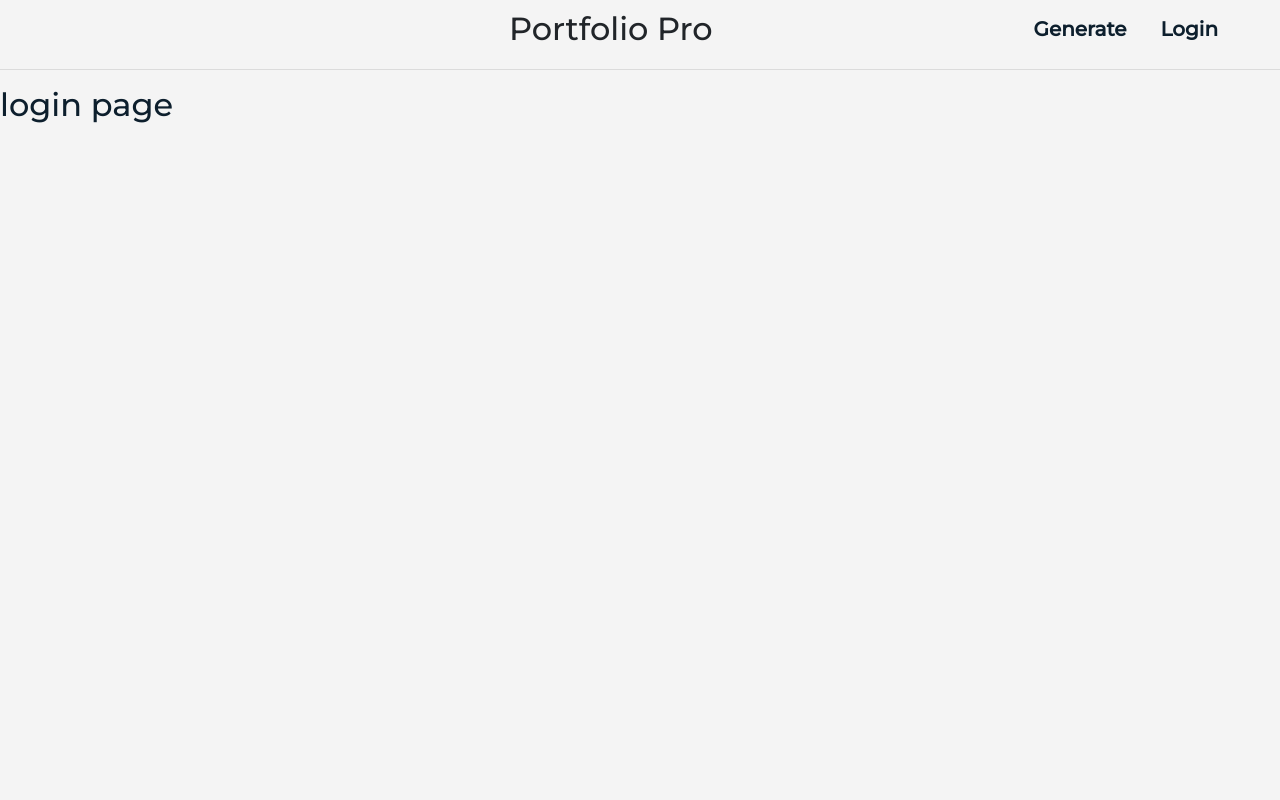
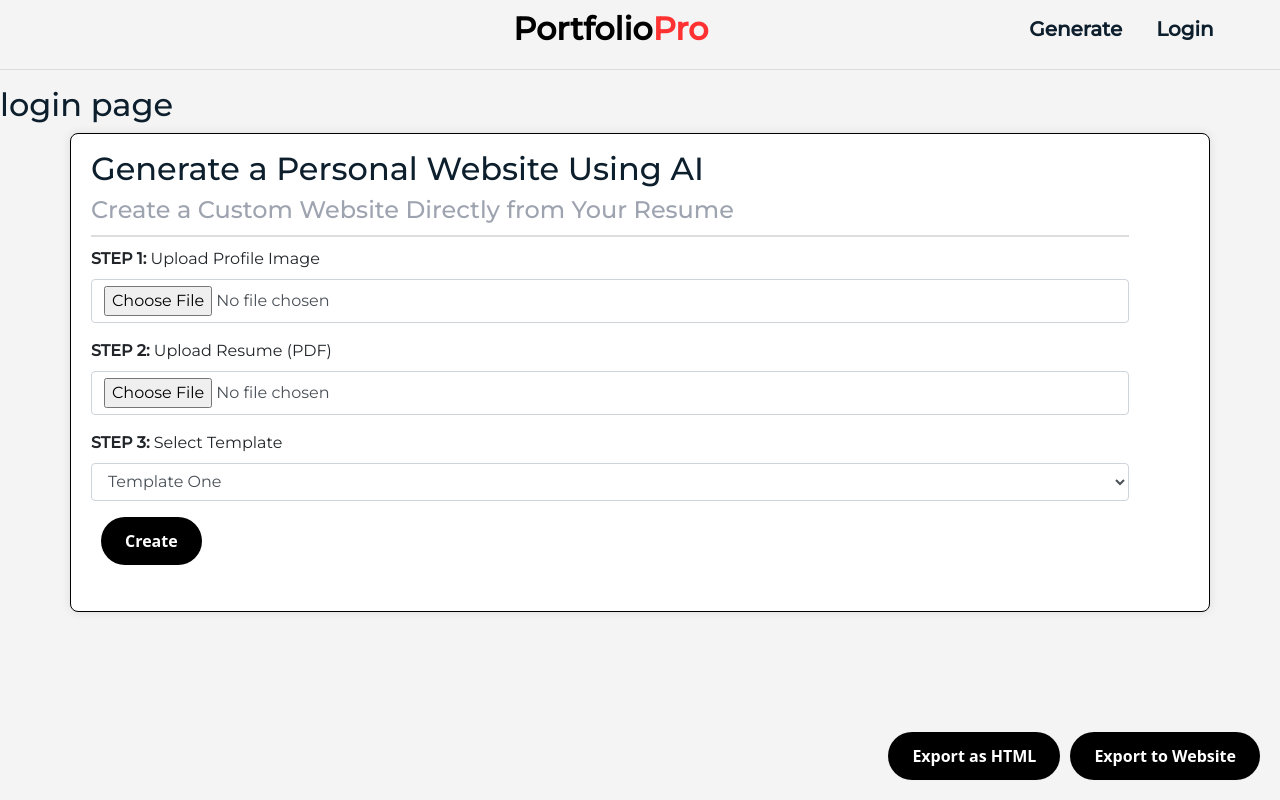
Before and after one commit to hyweric/PortfolioPro, a Flask app: page /login in a window 1280 px wide; the page is wider, and only the part inside the window is pictured. Run offline with Flask 2, Linux system fonts and the light colour scheme; some libraries are stand-ins or nearby versions.

Commit message:
design conception image - implement later

```diff
--- a/static/styles.css
+++ b/static/styles.css
@@ -1,4 +1,4 @@
-/* https://coolors.co/0f0f0f-fef9ff-ff686b-7776bc-0d1317 or https://coolors.co/0d1f2d-546a7b-9ea3b0-fae1df-e4c3ad*/
+/* https://coolors.co/0d1f2d-546a7b-9ea3b0-fae1df-e4c3ad*/
 h1 {
     font-size: 2rem;
     font-family: inherit;
@@ -22,9 +22,9 @@
 /* from getCSScan */
 .button-6 {
   align-items: center;
-  background-color: #546A7B;
+  background-color: #000000;
   border: 0.0625rem solid rgba(0, 0, 0, 0.1);
-  border-radius: 0.25rem;
+  border-radius: 2rem;
   box-shadow: rgba(0, 0, 0, 0.02) 0 0.0625rem 0.1875rem 0;
   box-sizing: border-box;
   color: rgba(255, 255, 255);
@@ -64,7 +64,7 @@
 }
 
 .button-6:active {
-  background-color:  #546A7B;
+  background-color:  #1e252a;
   color: rgba(255, 255, 255);
   transform: translateY(0);
 }
@@ -142,12 +142,12 @@
     margin-top: 0.325rem;
   }
 
-  #main-title {
+#main-title {
     font-size: 2rem;
     font-family: inherit;
-    font-weight: 500;
     color: inherit;
-  }
+    font-weight: 1000;
+}
 
 .navigation {
     font-size: 1.25rem;
@@ -171,7 +171,7 @@
     transform: translateX(-50%);
     width: 0;
     height: 2px;
-    background-color: #EE4266;
+    background-color: #FF3131;
     transition: width 0.3s ease-in-out;
 }
 
--- a/templates/base.html
+++ b/templates/base.html
@@ -2,7 +2,7 @@
 <html lang="en">
 <head>
     <meta charset="UTF-8">
-    <title>{% block title %} {% endblock %} - Portfolio Pro</title>
+    <title>{% block title %} {% endblock %} - PortfolioPro</title>
     <link rel="stylesheet" href="https://maxcdn.bootstrapcdn.com/bootstrap/4.0.0/css/bootstrap.min.css">
     <link href="https://fonts.googleapis.com/css2?family=Montserrat:wght@300;400;500&display=swap" rel="stylesheet">
     <link rel="stylesheet" id="main-stylesheet" href="{{ url_for('static', filename='styles.css') }}">
@@ -12,7 +12,7 @@
 </script>
 <body>
     <nav class="header-container">
-        <div id="main-title">Portfolio Pro</div>
+        <div id="main-title" style="color: black;">Portfolio<span style="color: #FF3131;">Pro</span></div>
         <div class="navigation">
             <a href="{{url_for('home')}}">Generate</a>
           <a href="{{url_for('login')}}">Login</a>
--- a/templates/index.html
+++ b/templates/index.html
@@ -7,7 +7,7 @@
     <div class="container py-3">
         <div class="row justify-content-center">
             <div id="questions" class="col-lg">
-                <h1>Generate Website Using AI</h1>
+                <h1>Generate a Personal Website Using AI</h1>
                 <h2>Create a Custom Website Directly from Your Resume </h2>
                 <div class="divider"></div>
                 <form id="parameter-form" class="mt-2" enctype="multipart/form-data">
--- a/templates/login.html
+++ b/templates/login.html
@@ -6,5 +6,67 @@
 <body>
     <h1>login page</h1>
 </body>
+<!-- keep here for now since i like this format -->
+<script>
+    var STATIC_URL = "{{ url_for('static', filename='') }}/";
+</script>
+<body>
+    <div class="container py-3">
+        <div class="row justify-content-center">
+            <div id="questions" class="col-lg">
+                <h1>Generate a Personal Website Using AI</h1>
+                <h2>Create a Custom Website Directly from Your Resume </h2>
+                <div class="divider"></div>
+                <form id="parameter-form" class="mt-2" enctype="multipart/form-data">
+                    <div class="form-group">
+                        <label for="profileImage"><strong>STEP 1:</strong> Upload Profile Image</label>
+                        <input type="file" id="profileImage" class="form-control" name="profileImage" accept="image/*" required>
+                    </div>
+                    <div class="form-group">
+                        <label for="resume"><strong>STEP 2:</strong> Upload Resume (PDF)</label>
+                        <input type="file" id="resume" class="form-control" name="resume" accept="application/pdf" required>
+                    </div>
+                    <div class="form-group">
+                        <label for="templateSelect"><strong>STEP 3:</strong> Select Template</label>
+                        <select id="templateSelect" class="form-control" name="templateSelect" required>
+                            <option value="templateOne">Template One</option>
+                            <option value="templateTwo">Template Two</option>
+                        </select>
+                    </div>
+                    <button type="submit" class="button-6">Create</button>
+                </form>
+                <p id="status"></p>
+            </div>
+            <div id="profileFull">
+                <div id="profile-section" style="display: none;">
+                    <div id="profile" class="mb-4">
+                        <div id="profile-info">
+                            <h1 id="name"></h1>
+                            <p id="introduction" class="text-muted"></p>
+                            <p id="contact"></p>
+                        </div>
+                        <img id="profile-image" src="#" alt="Profile Image">
+                    </div>
+                    <h3><strong>Experiences</strong></h3>
+                    <div class="divider"></div>
+                    <div id="job-experiences"></div>
+                    <h3><strong>Other:</strong></h3>
+                    <div class="divider"></div>
+                    <div id="other-experiences"></div>
+                </div>
+            </div>
+            <div class="btn-group btn-fixed">
+                <button id="export-html" class="button-6">Export as HTML</button>
+                <button id="export-to-website" class="button-6">Export to Website</button>
+            </div>
+        </div>
+    </div>
+    <script src="https://code.jquery.com/jquery-3.2.1.slim.min.js"></script>
+    <script src="https://maxcdn.bootstrapcdn.com/bootstrap/4.0.0/js/bootstrap.bundle.min.js"></script>
+    <script src="https://cdnjs.cloudflare.com/ajax/libs/jszip/3.1.5/jszip.min.js"></script>
+    <script src="https://cdnjs.cloudflare.com/ajax/libs/FileSaver.js/1.3.8/FileSaver.min.js"></script>
+    <script type="module" src="{{ url_for('static', filename='scripts/script.js') }}"></script>
+    <script type="module" src="{{ url_for('static', filename='templates.js') }}"></script>
+</body>
 </html>
 {% endblock %}
```
Also changed, not shown: images/website_redesign_canva_conception.png (added).
